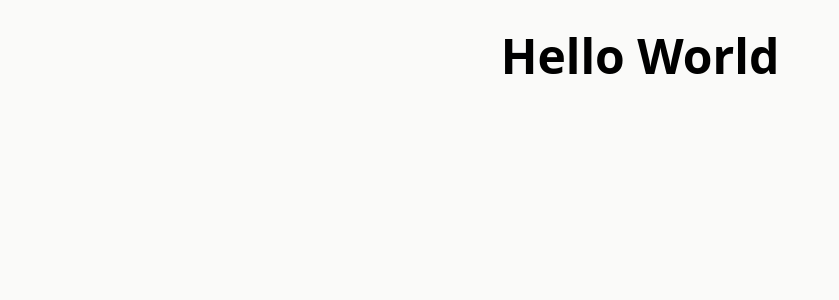
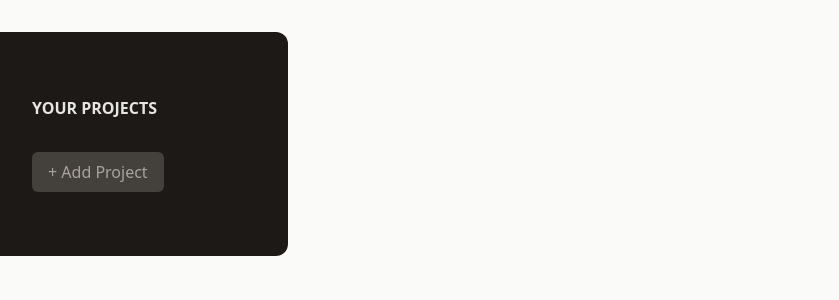
Before and after one commit to PluckYang/react-exercise-projectManageApp, a React (Vite) app: page / in a window 1280 px wide. Shown: the top 300 px of the page, without its empty margins (0-839 px from the left). Built offline with nearby package versions, Linux system fonts and the light colour scheme.

Commit message:
add css to App.jsx and ProjectsSideBar.jsx by Tailwind

```diff
--- a/src/App.jsx
+++ b/src/App.jsx
@@ -1,8 +1,10 @@
+import ProjectsSideBar from "./components/ProjectsSideBar.jsx";
+
 function App() {
   return (
-    <>
-      <h1 className="my-8 text-center text-5xl font-bold">Hello World</h1>
-    </>
+    <main className="h-screen my-8">
+      <ProjectsSideBar />
+    </main>
   );
 }
 
--- a/src/components/ProjectsSideBar.jsx
+++ b/src/components/ProjectsSideBar.jsx
@@ -1,9 +1,9 @@
 export default function ProjectsSideBar(){
   return (
-  <aside>
-    <h2>Your Projects</h2>
+  <aside className="w-1/3 px-8 py-16 bg-stone-900 text-stone-50 md:w-72 rounded-r-xl">
+    <h2 className="mb-8 font-bold uppercase md:text-stone-200">Your Projects</h2>
     <div>
-      <button>
+      <button className="px-4 py-2 text-xs md:text-base rounded-md bg-stone-700 text-stone-400 hover:bg-stone-600 hover:text-stone-100">
         + Add Project
       </button>
     </div>
```
